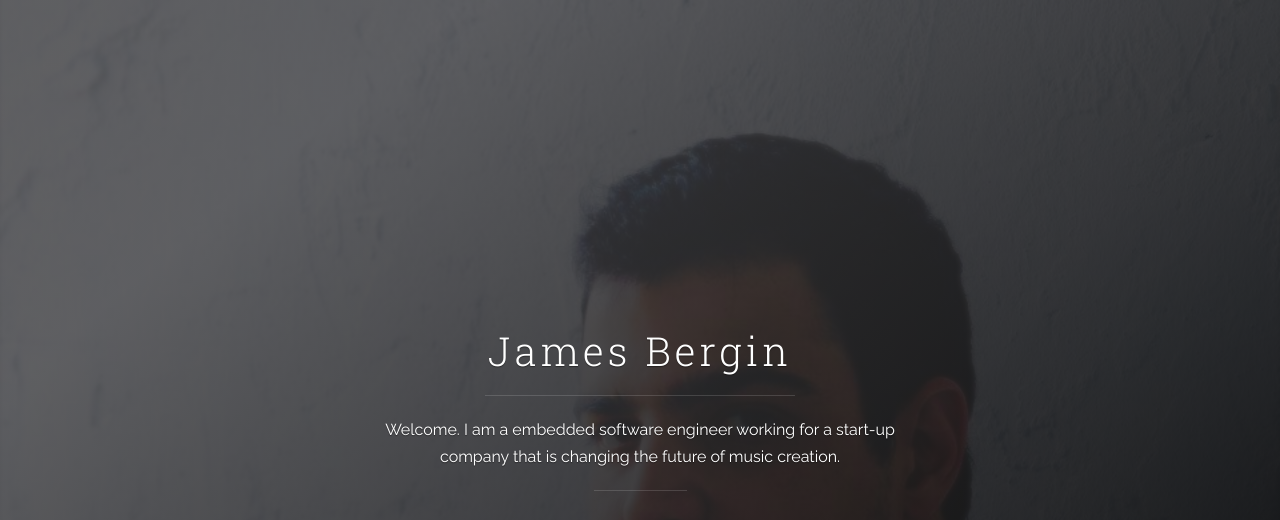
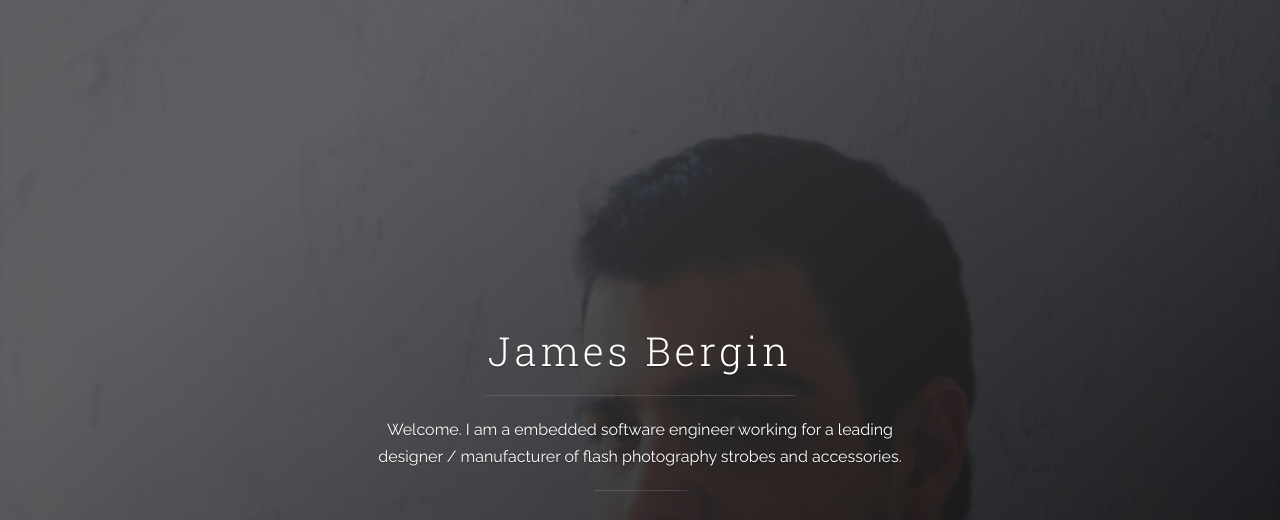
Before and after one commit to jbergin90/jbergin90.github.io, a Jekyll site: the page built from index.markdown, in a window 1280 px wide, cut to the strip 0-520 px from the top of the page. Built offline with Jekyll 4.4.1, drawn with Linux system fonts in a browser that asks for light colours.

Commit message:
- Changes to web.

```diff
--- a/_config.yml
+++ b/_config.yml
@@ -1,8 +1,7 @@
 # Site settings
 title: James Bergin
 description: >
-  Welcome. I am a embedded software engineer working for a start-up company
-  that is changing the future of music creation.
+  Welcome. I am a embedded software engineer working for a leading designer / manufacturer of flash photography strobes and accessories.
 url: 'http://bergin.pro/'
 baseurl: '/'
 google_analytics: 'UA-85981147-3'
--- a/index.markdown
+++ b/index.markdown
@@ -5,8 +5,9 @@
 You can find links to my professional social media and resume on my [main page][main-page].
 You can also find my contact information on my [contact page][contact-page].
 
-- I write embedded code, mostly in C. I can also code in other languages.
-- I work for a start-up, [Artiphon][artiphon-page], that is changing the future of music creation with an innovative hardware product.
+- I write embedded code in C / C++. I can also code in other languages.
+- I work for a leading designer / manufacturer of flash photography strobes and accessories, [Paul C Buff][paulcbuff-page].
+- I helped change the way we create music at [Artiphon][artiphon-page], with an innovative hardware product that broke Kickstarter records.
 - I haven't always written code. I have worked in purchasing ([Webb][webb-page]), oil equipment manufacturing ([FMC Technologies][fmc-page]), and even drilling on an drilling rig ([Halliburton][halliburton-page]).
 - I lived most of my life in Brazil.
 - I am bilingual and a dual citizen.
```
Also changed, not shown: other parts of index.markdown (+1 -0 lines).
